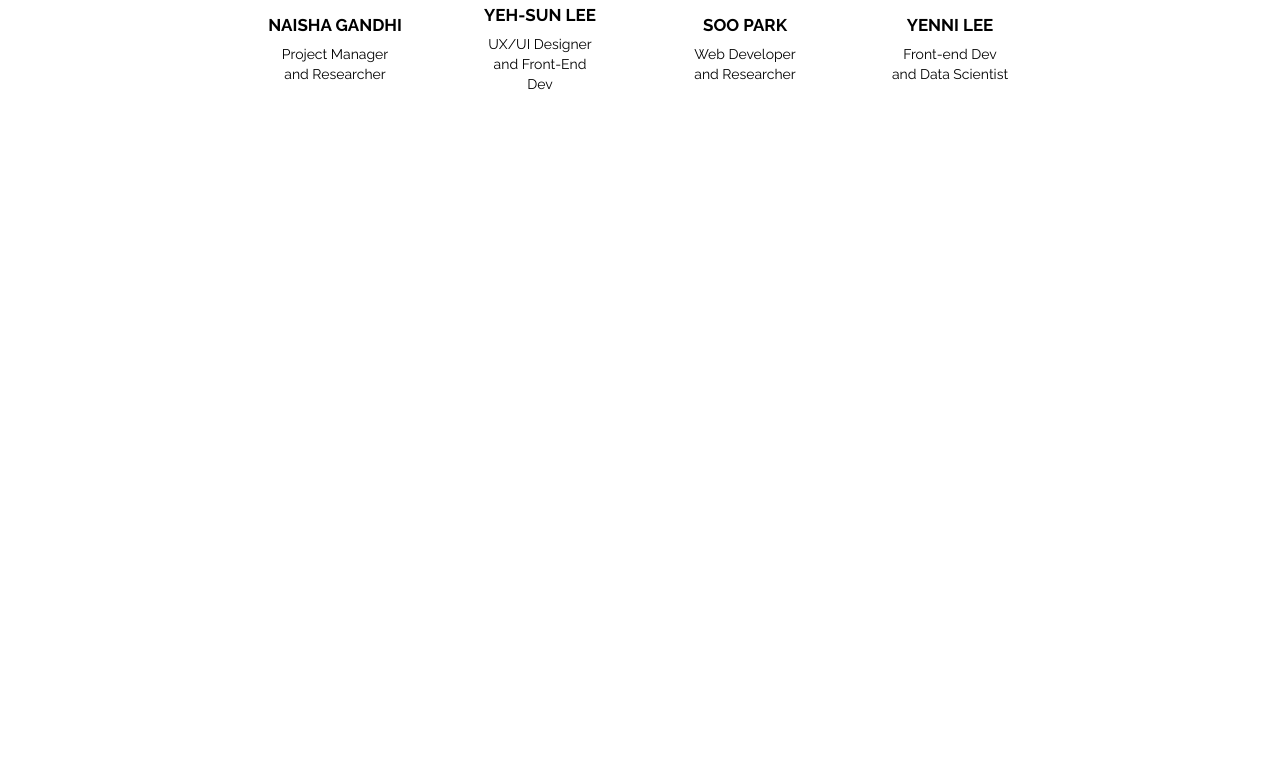
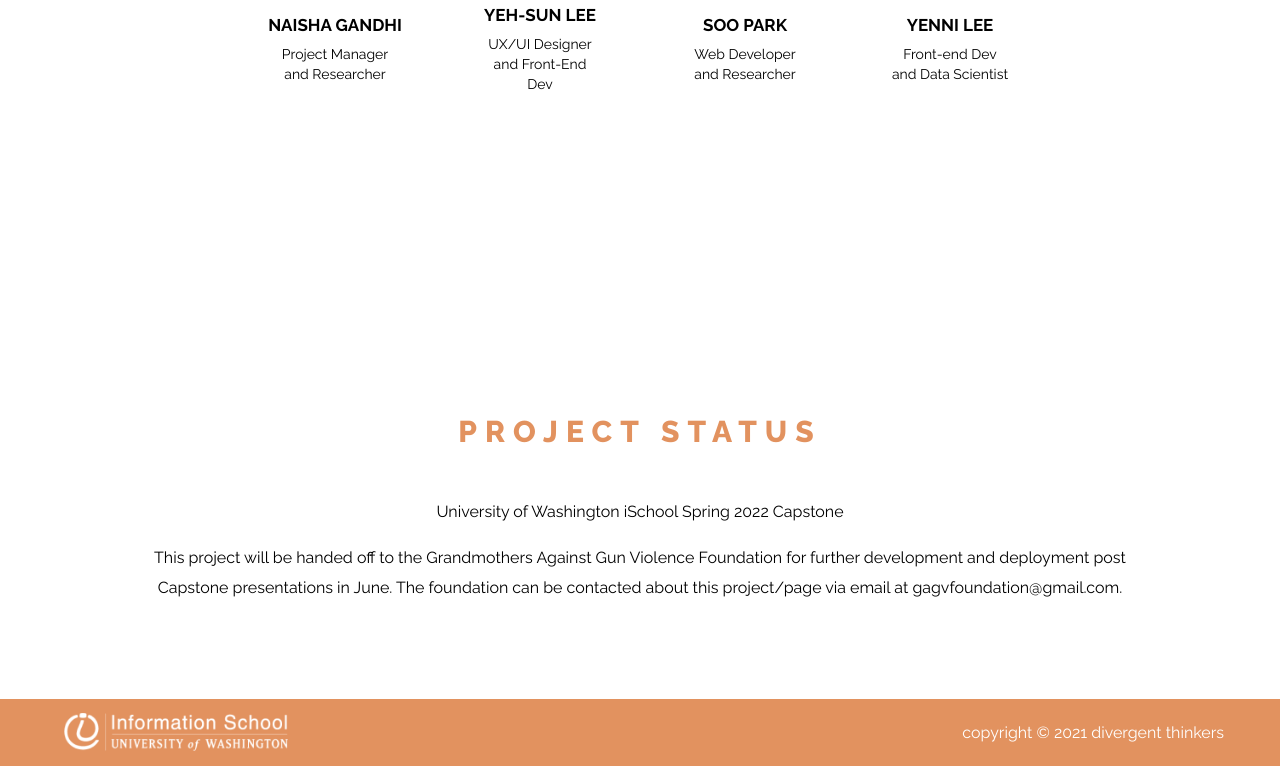
Before and after one commit to soopark82/Capstone-DivergentThinkers, a React (Create React App) app in the folder landing-app/: page / in a window 1280 px wide. Shown: the part 5515-6281 px from the top of the page. Before the commit the page ends 5929 px from the top, so only its background shows below. Built offline with nearby package versions, Linux system fonts and the light colour scheme.

Commit message:
Add logo, footer, and project status.

```diff
--- a/landing-app/src/App.js
+++ b/landing-app/src/App.js
@@ -11,13 +11,14 @@ import data_vis from './data_vis.png';
 import bulb from './bulb.png';
 import fam from './fam.png';
 import dt_logo from './dt_logo.png';
+import ischool from './ischool.png';
 
 
 function App() {
   return (
     <div className="App">
       <div className="title">
-        <img src={dt_logo}/>
+        <img src={dt_logo} alt="Divergent Thinkers logo"/>
         <h1>Translating Gun Violence Research Into Action</h1>
       </div>
 
@@ -31,7 +32,7 @@ function App() {
               create a safer world for all grandchildren and raising generations. They are committed to diversity
               and inclusiveness and acknowledge the intergenerational nature of the gun violence prevention movement.
           </p>
-          <img className="gmas-img" src={gmas}/>
+          <img className="gmas-img" src={gmas} alt="Grandmothers Against Gun Violence Foundation group photo"/>
         </div>
       </div>
 
@@ -54,11 +55,11 @@ function App() {
             <p>We translate numbers into stories so that the user can dive deeper into the impacts of gun violence,
             and contextualize the purpose of the project and site.</p>
           </div>
-          <img src={data_vis}/>
+          <img src={data_vis} alt="Bar Graph"/>
         </div>
 
         <div className='feature-item'>
-          <img src={fam}/>
+          <img src={fam} alt="Outline of family of three"/>
           <div>
             <h3>FEATURE 2: How can you protect your family?</h3>
             <p>This is a how-to guide showcasing different methods of properly storing guns so that the user can keep
@@ -73,7 +74,7 @@ function App() {
             Whether they are traveling, visiting or moving to a new state, we provide the most up to date information. Know the laws,
             know the locks and you can help to bring the numbers down. </p>
           </div>
-          <img src={bulb}/>
+          <img src={bulb} alt="Blinking light bulb"/>
 
         </div>
 
@@ -84,7 +85,7 @@ function App() {
         {/* <iframe width="420" height="315"
           src="https://youtu.be/xfgExWfx0lQ">
         </iframe> */}
-        <iframe width="672" height="378" src="https://www.youtube.com/embed/xfgExWfx0lQ" title="YouTube video player" frameborder="0"
+        <iframe width="672" height="378" src="https://www.youtube.com/embed/-4FV6XP6m1c" title="YouTube video player" frameborder="0"
             allow="accelerometer; autoplay; clipboard-write; encrypted-media; gyroscope; picture-in-picture" allowfullscreen>
         </iframe>
 
@@ -95,25 +96,25 @@ function App() {
         <h2>The Team</h2>
         <div className="team-members">
           <div className="profile">
-            <img src={ng}/>
+            <img src={ng} alt="Naisha Gandhi headshot"/>
             <p className="name">Naisha Gandhi</p>
             <p className='description'>Project Manager and Researcher</p>
           </div>
 
           <div className="profile">
-            <img src={yl}/>
+            <img src={yl} alt="Yeh-Sun Lee headshot"/>
             <p className="name">Yeh-Sun Lee</p>
             <p className='description'>UX/UI Designer and Front-End Dev</p>
           </div>
 
           <div className="profile">
-            <img src={sp}/>
+            <img src={sp} alt="Soo Park headshot"/>
             <p className="name">Soo Park</p>
             <p className='description'> Web Developer and Researcher</p>
           </div>
 
           <div className="profile">
-            <img src={yen}/>
+            <img src={yen} alt="Yenni Lee headshot"/>
             <p className="name">Yenni Lee</p>
             <p className='description'>Front-end Dev and Data Scientist</p>
           </div>
@@ -121,7 +122,18 @@ function App() {
       </div>
 
 
+      <div className='project-status-div'>
+        <h2 className='h2-status'>Project Status</h2>
+        <p>University of Washington iSchool Spring 2022 Capstone</p>
+        <p>This project will be handed off to the Grandmothers Against Gun Violence Foundation for further development
+          and deployment post Capstone presentations in June. The foundation can be contacted about this project/page via email at gagvfoundation@gmail.com.
+        </p>
+      </div>
 
+      <div className="about-footer">
+        <img className="ischool-logo" src={ischool} alt="Logo of iSchool at UW"/>
+        <p>copyright © 2021 divergent thinkers</p>
+      </div>
 
     </div>
   );
--- a/landing-app/src/index.css
+++ b/landing-app/src/index.css
@@ -208,13 +208,108 @@ h2 {
   position: left;
 }
 
-/* 5rem 15rem 20rem 15rem; */
+.h2-status {
+  text-align: center;
+  margin-top: 0rem;
+  color: #E2925F;
+}
 
-/*
-.title {
-  position: relative;
+.project-status-div p {
+  margin-left: 8rem;
+  margin-right: 8rem;
+  line-height: 30px;
 }
-#content img {
-  position: absolute;
-  top: 0px;
-  rig */
+
+.about-footer {
+  display: flex;
+  align-items: center;
+  justify-content: space-between;
+  margin-top: 6rem;
+  background-color: #E2925F;
+  padding-left: 4rem;
+  padding-right: 2rem;
+}
+
+.about-footer p {
+  padding: 1.5rem;
+  font-size: 16px;
+  margin: 0;
+  color: white;
+}
+
+.ischool-logo {
+  width: 14rem;
+  height: auto;
+}
+
+
+
+
+@media only screen and (max-width: 768px) {
+  .top-header {
+    font-size: 4rem;
+  }
+
+  .subheader-type {
+    font-size: 10px;
+  }
+
+  .about-2 {
+    flex-direction: column;
+    padding: 3rem;
+  }
+
+ .about-vector {
+   height: 10rem;
+ }
+
+ .about-3 {
+   padding: 3rem;
+ }
+
+ .feature-image-1,
+.feature-image-2, .feature-image-3, .feature-image-4 {
+  height: 4rem;
+  width: auto;
+  padding: 1.5rem;
+}
+
+.feature-item {
+  display: flex;
+  flex-direction: row;
+  justify-content: center;
+  align-items: center;
+  justify-content: space-evenly;
+  margin: 0.5rem;
+}
+
+.feature-item p {
+  font-size: 14px;
+  font-style: italic;
+  text-align: left;
+}
+
+.about-4 {
+  padding: 1rem;
+}
+
+iframe {
+  width: 300px;
+  height: auto;
+  padding: 1rem;
+}
+
+.about-team {
+  display: flex;
+  flex-direction: column;
+  align-items: center;
+}
+
+.learn-more-button {
+  font-size: 10px;
+  padding: 3px;
+  line-height: 30px;
+  width: 50%;
+}
+
+}
```
Also changed, not shown: landing-app/src/ischool.png (added).
